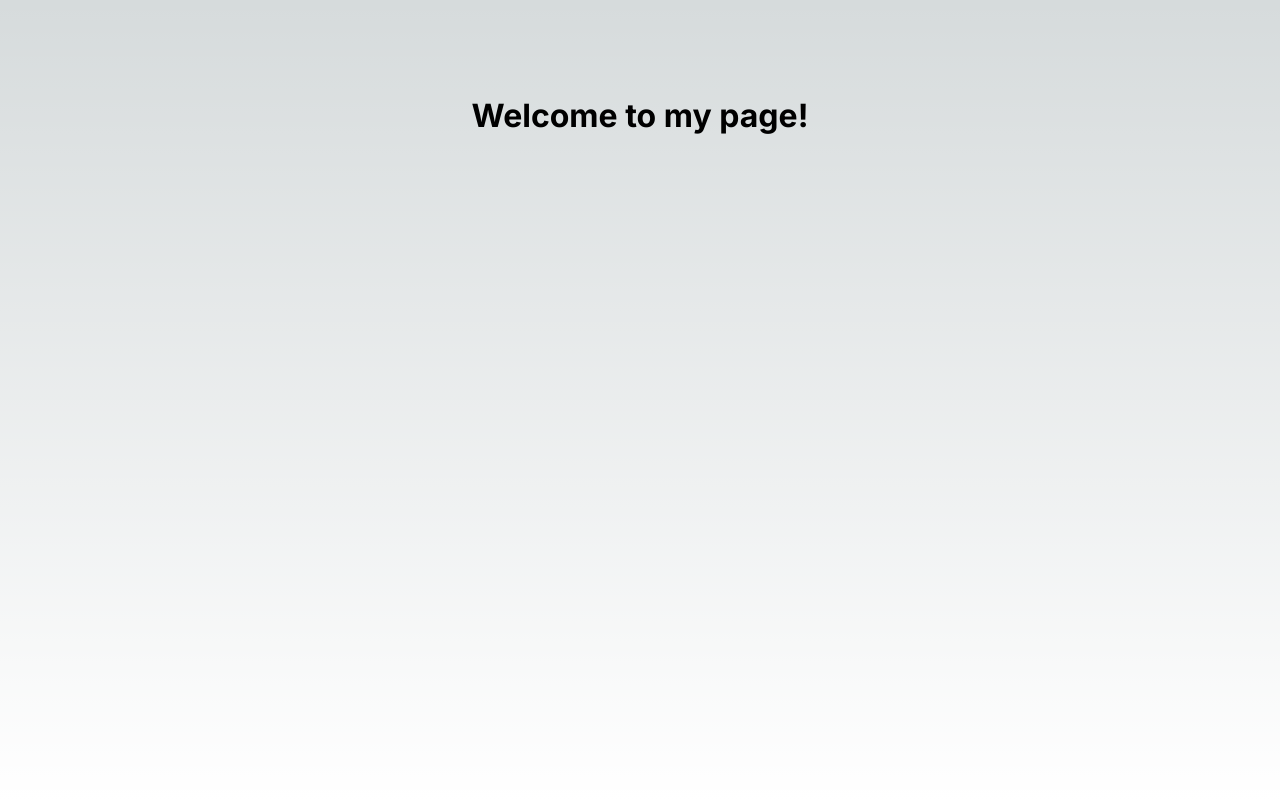
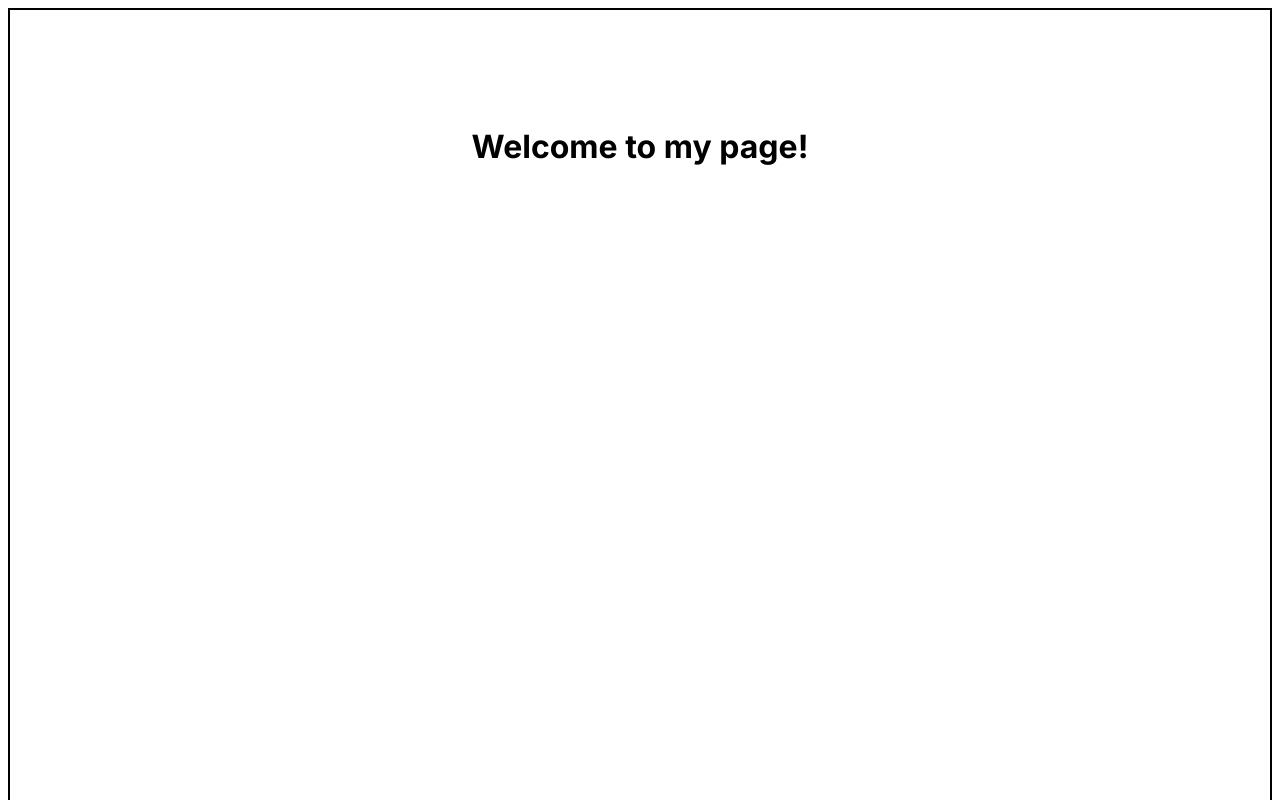
Before and after one commit to danieldraganweb/darius-filip-com-next-app, a Next.js app: page / in a window 1280 px wide. Shown: the top 800 px of the page. Built offline with nearby package versions, Linux system fonts and the light colour scheme.

Commit message:
delete boilerplate css

```diff
--- a/app/globals.css
+++ b/app/globals.css
@@ -1,82 +1,9 @@
 :root {
   --max-width: 1100px;
   --border-radius: 12px;
-  --font-mono: ui-monospace, Menlo, Monaco, 'Cascadia Mono', 'Segoe UI Mono',
-    'Roboto Mono', 'Oxygen Mono', 'Ubuntu Monospace', 'Source Code Pro',
-    'Fira Mono', 'Droid Sans Mono', 'Courier New', monospace;
-
-  --foreground-rgb: 0, 0, 0;
-  --background-start-rgb: 214, 219, 220;
-  --background-end-rgb: 255, 255, 255;
-
-  --primary-glow: conic-gradient(
-    from 180deg at 50% 50%,
-    #16abff33 0deg,
-    #0885ff33 55deg,
-    #54d6ff33 120deg,
-    #0071ff33 160deg,
-    transparent 360deg
-  );
-  --secondary-glow: radial-gradient(
-    rgba(255, 255, 255, 1),
-    rgba(255, 255, 255, 0)
-  );
-
-  --tile-start-rgb: 239, 245, 249;
-  --tile-end-rgb: 228, 232, 233;
-  --tile-border: conic-gradient(
-    #00000080,
-    #00000040,
-    #00000030,
-    #00000020,
-    #00000010,
-    #00000010,
-    #00000080
-  );
-
-  --callout-rgb: 238, 240, 241;
-  --callout-border-rgb: 172, 175, 176;
-  --card-rgb: 180, 185, 188;
-  --card-border-rgb: 131, 134, 135;
-}
-
-@media (prefers-color-scheme: dark) {
-  :root {
-    --foreground-rgb: 255, 255, 255;
-    --background-start-rgb: 0, 0, 0;
-    --background-end-rgb: 0, 0, 0;
-
-    --primary-glow: radial-gradient(rgba(1, 65, 255, 0.4), rgba(1, 65, 255, 0));
-    --secondary-glow: linear-gradient(
-      to bottom right,
-      rgba(1, 65, 255, 0),
-      rgba(1, 65, 255, 0),
-      rgba(1, 65, 255, 0.3)
-    );
-
-    --tile-start-rgb: 2, 13, 46;
-    --tile-end-rgb: 2, 5, 19;
-    --tile-border: conic-gradient(
-      #ffffff80,
-      #ffffff40,
-      #ffffff30,
-      #ffffff20,
-      #ffffff10,
-      #ffffff10,
-      #ffffff80
-    );
-
-    --callout-rgb: 20, 20, 20;
-    --callout-border-rgb: 108, 108, 108;
-    --card-rgb: 100, 100, 100;
-    --card-border-rgb: 200, 200, 200;
-  }
-}
-
-* {
-  box-sizing: border-box;
-  padding: 0;
-  margin: 0;
+  --font-mono: ui-monospace, Menlo, Monaco, "Cascadia Mono", "Segoe UI Mono",
+    "Roboto Mono", "Oxygen Mono", "Ubuntu Monospace", "Source Code Pro",
+    "Fira Mono", "Droid Sans Mono", "Courier New", monospace;
 }
 
 html,
@@ -86,13 +13,8 @@
 }
 
 body {
-  color: rgb(var(--foreground-rgb));
-  background: linear-gradient(
-      to bottom,
-      transparent,
-      rgb(var(--background-end-rgb))
-    )
-    rgb(var(--background-start-rgb));
+  color: black;
+  background: white;
 }
 
 a {
--- a/app/globals.scss
+++ b/app/globals.scss
@@ -0,0 +1,9 @@
+.main {
+    display: flex;
+    flex-direction: column;
+    justify-content: space-between;
+    align-items: center;
+    padding: 6rem;
+    min-height: 100vh;
+    border: 2px solid black;
+  }
--- a/app/page.module.css
+++ b/app/page.module.css
@@ -5,4 +5,5 @@
   align-items: center;
   padding: 6rem;
   min-height: 100vh;
+  border: 2px solid black;
 }
--- a/app/page.tsx
+++ b/app/page.tsx
@@ -6,6 +6,7 @@
     <main className={styles.main}>
       <div className={styles.grid}>
         <h1 className={styles.title}>Welcome to my page!</h1>
+
         <p className={styles.description}></p>
       </div>
     </main>
```
